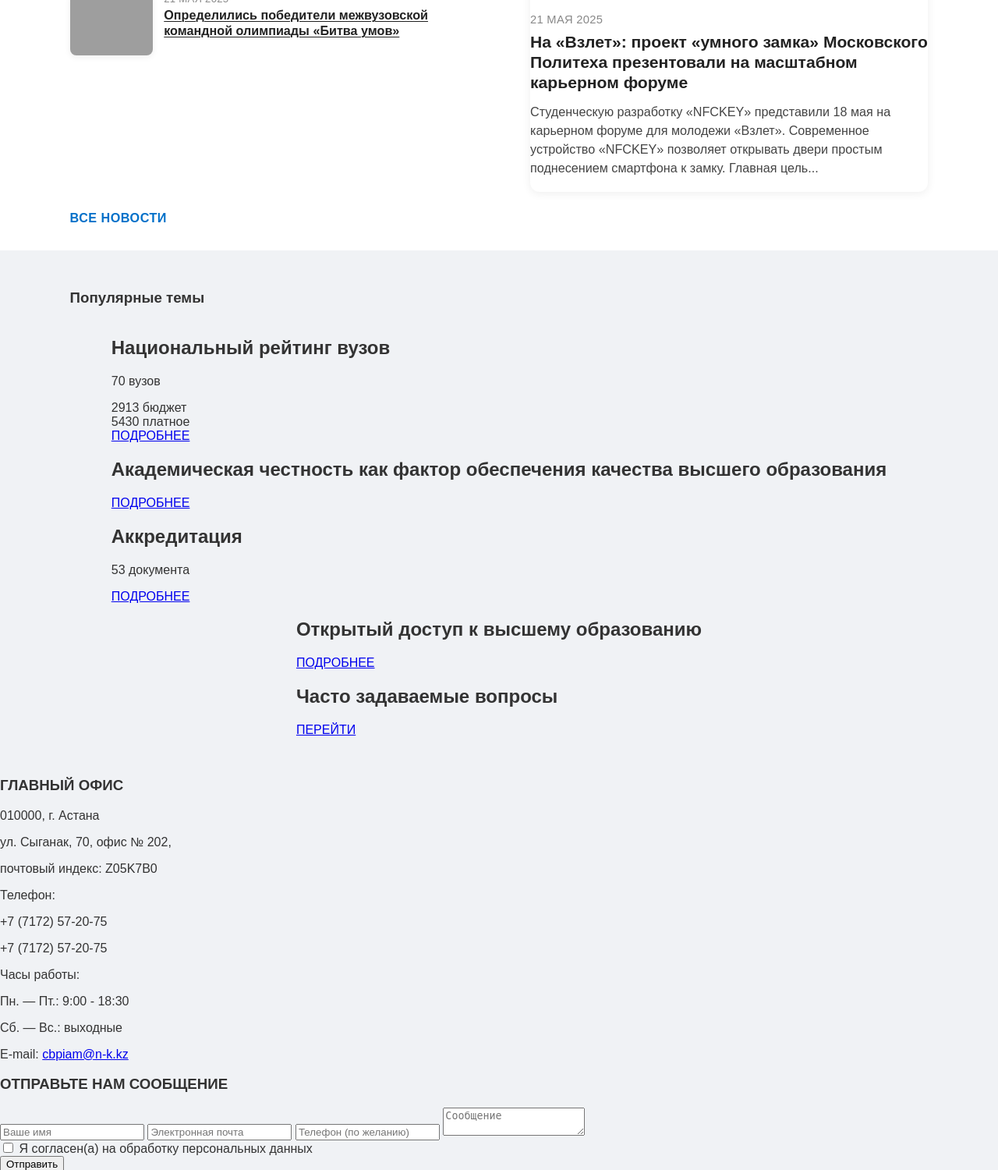
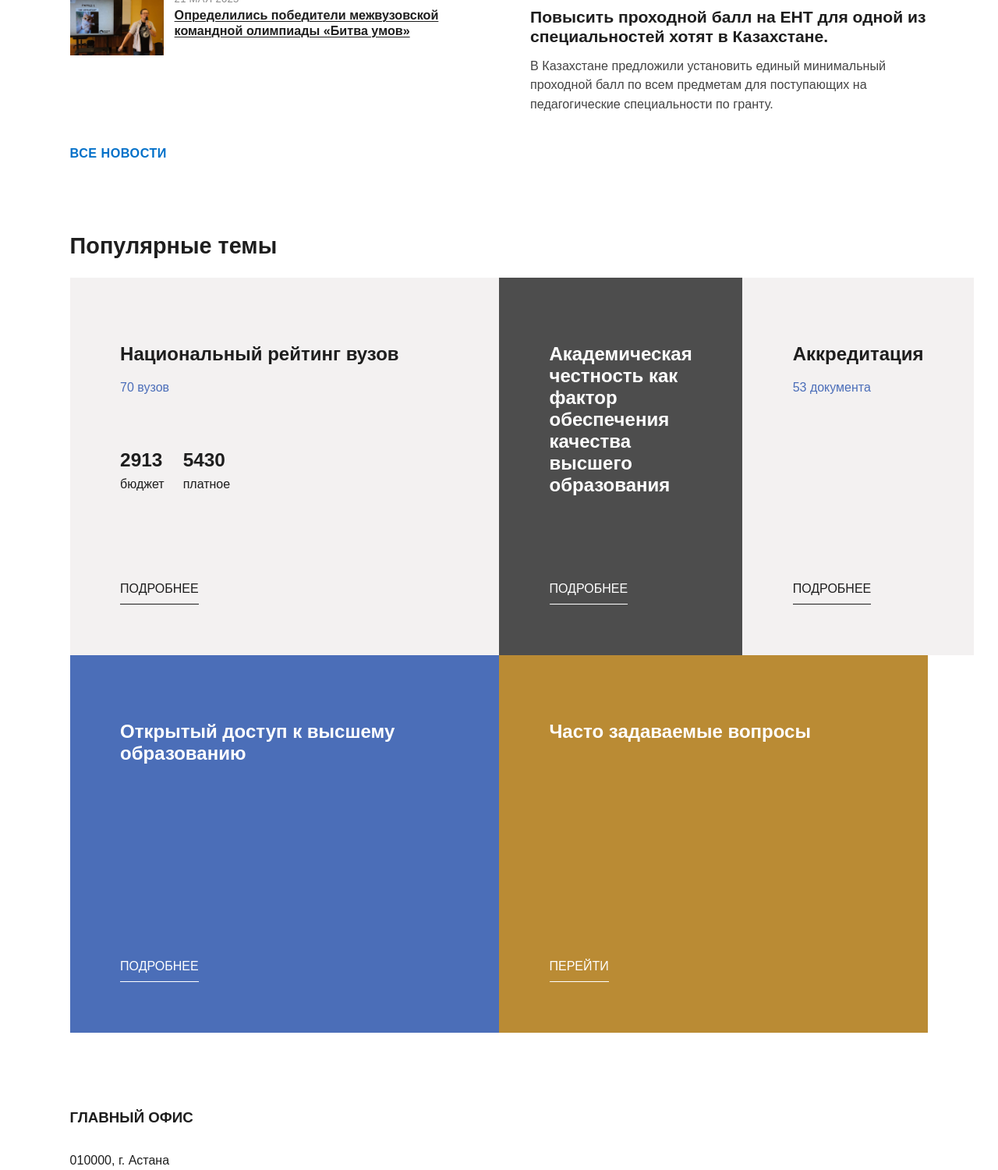
Before and after one commit to Decter1o/stripuha, a PHP site: page / in a window 1280 px wide. Shown: the part 944-2444 px from the top of the page at 78% size. Run offline with PHP 8.4, Linux system fonts and the light colour scheme; grey boxes are pictures that could not be loaded.

Commit message:
главная сверстана

```diff
--- a/index.html
+++ b/index.html
@@ -98,10 +172,10 @@
                 </div>
                 <div class="main-news">
                     <div class="main-news-element">
-                        <img src="/public/img/main-news.jpg" alt="Взлет форум">
+                        <img src="/public/img/5303381469131995142.webp" alt="Взлет форум">
                         <div class="news-date">21 МАЯ 2025</div>
-                        <h4>На «Взлет»: проект «умного замка» Московского Политеха презентовали на масштабном карьерном форуме</h4>
-                        <p>Студенческую разработку «NFCKEY» представили 18 мая на карьерном форуме для молодежи «Взлет». Современное устройство «NFCKEY» позволяет открывать двери простым поднесением смартфона к замку. Главная цель...</p>
+                        <h4>Повысить проходной балл на ЕНТ для одной из специальностей хотят в Казахстане.</h4>
+                        <p>В Казахстане предложили установить единый минимальный проходной балл по всем предметам для поступающих на педагогические специальности по гранту.</p>
                     </div>
                 </div>
             </div>
@@ -109,53 +183,46 @@
         </div>
         <div class="content-3">
             <h3>Популярные темы</h3>
-            <div class="popular-topics">
+            <div class="topics">
                 <div class="topic-1">
-                    <div class="topic-card large">
-                        <div class="topic-content">
+                    <div class="base-topic-item">
+                        <div class="topic-content-1">
                             <h2>Национальный рейтинг вузов</h2>
                             <p>70 вузов</p>
                             <div class="statistics">
                                 <div class="stat-item">
-                                    <span class="number">2913</span>
+                                    <span class="number"><b>2913</b></span>
                                     <span class="label">бюджет</span>
                                 </div>
                                 <div class="stat-item">
-                                    <span class="number">5430</span>
+                                    <span class="number"><b>5430</b></span>
                                     <span class="label">платное</span>
                                 </div>
                             </div>
                             <a href="#" class="details-btn">ПОДРОБНЕЕ</a>
                         </div>
                     </div>
-
-                    <div class="topic-card large">
-                        <div class="topic-card medium dark">
-                            <div class="topic-content">
-                                <h2>Академическая честность как фактор обеспечения качества высшего образования</h2>
-                                <a href="#" class="details-btn">ПОДРОБНЕЕ</a>
-                            </div>
-                        </div>
-
-                        <div class="topic-card medium light">
-                            <div class="topic-content">
-                                <h2>Аккредитация</h2>
-                                <p>53 документа</p>
-                                <a href="#" class="details-btn">ПОДРОБНЕЕ</a>
-                            </div>
+                    <div class="base-topic-item">
+                        <div class="topic-content-2">
+                            <h2>Открытый доступ к высшему образованию</h2>
+                            <a href="#" class="details-btn">ПОДРОБНЕЕ</a>
                         </div>
                     </div>
                 </div>
                 <div class="topic-2">
-                    <div class="topic-card large blue">
-                        <div class="topic-content">
-                            <h2>Открытый доступ к высшему образованию</h2>
+                    <div class="base-topic-item">
+                        <div class="topic-content-3-1">
+                            <h2>Академическая честность как фактор обеспечения качества высшего образования</h2>
+                            <a href="#" class="details-btn">ПОДРОБНЕЕ</a>
+                        </div>
+                        <div class="topic-content-3-2">
+                            <h2>Аккредитация</h2>
+                            <p>53 документа</p>
                             <a href="#" class="details-btn">ПОДРОБНЕЕ</a>
                         </div>
                     </div>
-
-                    <div class="topic-card large gold">
-                        <div class="topic-content">
+                    <div class="base-topic-item">
+                        <div class="topic-content-4">
                             <h2>Часто задаваемые вопросы</h2>
                             <a href="#" class="details-btn">ПЕРЕЙТИ</a>
                         </div>
@@ -188,24 +255,8 @@
                     <p>E-mail: <a href="mailto:cbpiam@n-k.kz">cbpiam@n-k.kz</a></p>
                 </div>
             </div>
-            <div class="content-4-center">
-                <form action="" method="POST">
-                    <h3>ОТПРАВЬТЕ НАМ СООБЩЕНИЕ</h3>
-                    <input type="text" name="name" placeholder="Ваше имя" required>
-                    <input type="email" name="email" placeholder="Электронная почта" required>
-                    <input type="tel" name="phone" placeholder="Телефон (по желанию)">
-                    <textarea name="message" placeholder="Сообщение" required></textarea>
-                    <div class="checkbox">
-                        <input type="checkbox" name="agreement" id="agreement" required>
-                        <label for="agreement">Я согласен(а) на обработку персональных данных</label>
-                    </div>
-                    <button type="submit">Отправить</button>
-                </form>
-            </div>
             <div class="content-4-right">
-                <div class="map-container">
-                    <img src="/public/img/map.jpg" alt="Карта расположения офиса">
-                </div>
+                <iframe src="https://yandex.ru/map-widget/v1/?um=constructor%3A421e3df49490a8338b14155e53b70c2487cd8c347285c847f7f46ce0fef8d540&amp;source=constructor"></iframe>
             </div>
         </div>
     </div>
--- a/public/css/style.css
+++ b/public/css/style.css
@@ -3,7 +3,7 @@ body {
     padding: 0;
     font-family: 'Arial', sans-serif;
     background-color: #f0f2f5;
-    color: #333;
+    color: #1E1E1E;
 }
 .header {
     display: flex;
@@ -237,7 +260,7 @@ body {
     font-size: 1.01rem;
     font-weight: 600;
     margin: 0 0 0 0;
-    color: #222;
+    color: #1E1E1E;
     line-height: 1.22;
     text-decoration: underline;
     text-underline-offset: 2px;
@@ -258,8 +281,6 @@ body {
 .main-news-element {
     width: 100%;
     background: #fff;
-    border-radius: 12px;
-    box-shadow: 0 2px 12px rgba(0,0,0,0.07);
     padding: 0;
     display: flex;
     flex-direction: column;
@@ -280,7 +300,7 @@ body {
     font-size: 1.32rem;
     font-weight: 700;
     margin: 0 0 12px 0;
-    color: #222;
+    color: #1E1E1E;
     line-height: 1.22;
 }
 .main-news-element p {
@@ -305,18 +325,163 @@ body {
     text-decoration: underline;
 }
 .content-3 {
-    padding: 48px 0 0 0;
-    background: #f0f2f5;
+    background: #fff;
     padding: 32px 7vw;
 }
-.popular-topics{
+.content-3 h3 {
+    font-size: 1.8rem;
+    font-weight: 700;
+    color: #1E1E1E;
+    margin-bottom: 24px;
+}
+.topics{
     display: flex;
-    align-items: center;
+    flex-direction: row;
+}
+.topic-1, .topic-2 {
+    display: flex;
+    flex-direction: column;
+    width: 50%;
+}
+.base-topic-item {
+    display: flex;
+    flex-direction: row;
+    height: 484px;
+
+}
+.topic-content-1 {
+    background: #f3f1f1;
+    width: 100%;
+    padding: 64.5px;
+    position: relative;
+}
+.statistics{
+    position: relative;
+    display: flex;
+    flex-direction: row;
+    gap: 24px;
+    margin-top: 70px;
+}
+.stat-item {
+    display: flex;
     flex-direction: column;
 }
+.number{
+    font-size: 24.4px;
+    font-weight: 700;
+    color: #1E1E1E;
+    margin-bottom: 8px;
+}
+.topic-content-2 {
+    background: #4B6EB8;
+    width: 100%;
+    padding: 64.5px;
+    color: #fff;
+    position: relative;
+}
+.topic-content-3-1 {
+    background: #4D4D4D;
+    width: 50%;
+    padding: 64.5px;
+    color: #fff;
+    position: relative;
+}
+.topic-content-3-2 {
+    background: #f3f1f1;
+    width: 50%;
+    padding: 64.5px;
+    position: relative;
+}
+.topic-content-4 {
+    background: #BA8B34;
+    width: 100%;
+    padding: 64.5px;
+    color: #fff;
+    position: relative;
+}
+.topic-content-1 a, .topic-content-3-2 a{
+    text-decoration: none;
+    color: #1E1E1E;
+    border-bottom: 1px solid #1E1E1E;
+    padding-bottom: 10px;
+    position: absolute;
+    left: 64.5px;
+    bottom: 64.5px;
+}
+.topic-content-2 a, .topic-content-3-1 a, .topic-content-4 a {
+    text-decoration: none;
+    color: #fff;
+    border-bottom: 1px solid #fff;
+    padding-bottom: 10px;
+    position: absolute;
+    left: 64.5px;
+    bottom: 64.5px;
+}
+.topic-content-3-2 p, .topic-content-1 p {
+    color: #4B6EB9;
+}
+.content-4{
+    background: #fff;
+    padding: 48px 7vw;
+    display: flex;
+    flex-direction: row;
+}
+.content-4-left {
+    width: 30%;
+    display: flex;
+    flex-direction: column;
+    justify-content: center;
+}
+.content-4-right {
+    width: 70%;
+}
+.content-4-right iframe {
+    width: 100%;
+    height: 100%;
+    border: none;
+}
 
-
-
+.footer {
+    background: #4D4D4D;
+    padding: 34px 7vw 0 7vw;
+    display: flex;
+    flex-direction: column;
+    align-items: center;
+    gap: 24px;
+    color: #828282;
+    font-size: 15.8px;
+}
+.footer-content{
+    display: flex;
+    flex-direction: row;
+    justify-content: space-between;
+    width: 100%;
+}
+.footer-nav ul{
+    padding: 0;
+    list-style: none;
+    display: flex;
+    flex-direction: column;
+    gap: 20px;
+}
+.footer-nav a {
+    color: #fff;
+    text-decoration: none;
+    font-size: 14.8px;
+    transition: color 0.18s;
+}
+.footer-nav a:hover {
+    color: #0057b8;
+}
+.footer-social i{
+    color: #828282;
+    font-size: 18.8px;
+}
+.footer-social i:hover {
+    color: #fff;
+    font-size: 20px;
+    transition: color 0.18s;
+}
 @media (max-width: 900px) {
     .header {
         flex-direction: column;
--- a/public/js/script.js
+++ b/public/js/script.js
@@ -0,0 +1,15 @@
+let burger_status = false;
+
+window.onload = function() {
+    let button = document.getElementById("burger-menu-button");
+    button.addEventListener("click", function() {
+        let menu = document.getElementById("burger-menu");
+        if (burger_status) {
+            menu.style.display = "none";
+            burger_status = false;
+        } else {
+            menu.style.display = "flex";
+            burger_status = true;
+        }
+    });
+}
```
Also changed, not shown: other parts of index.html (+81 -7 lines), other parts of public/css/style.css (+27 -5 lines), footer.html (added, +153 -0 lines), public/img/5303188054325982133.jpg (added), public/img/5303188054325982134.jpg (added), public/img/5303188054325982136.jpg (added), public/img/5303188054325982141.jpg (added), public/img/5303381469131995142.webp (added), public/img/image.png (added), public/img/logo2.png (added).
